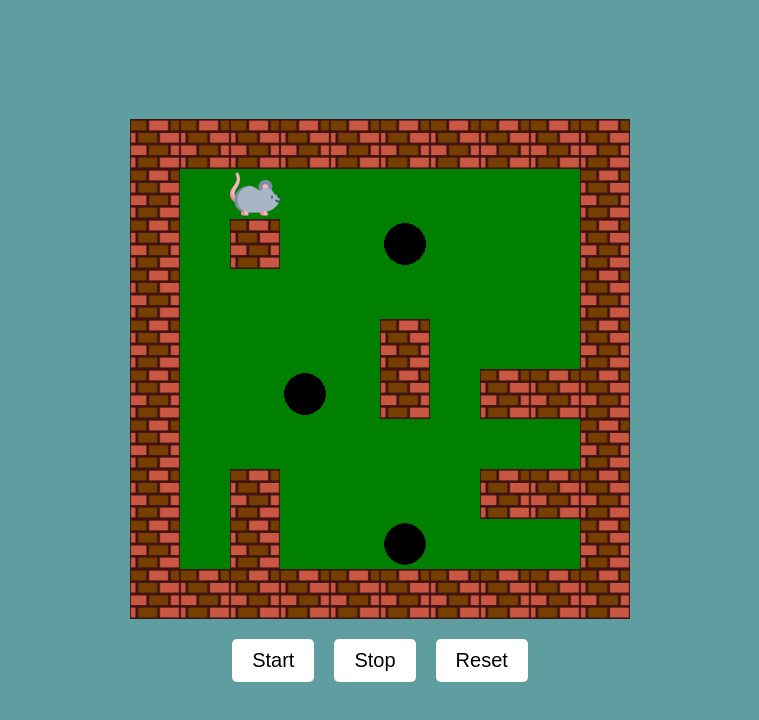
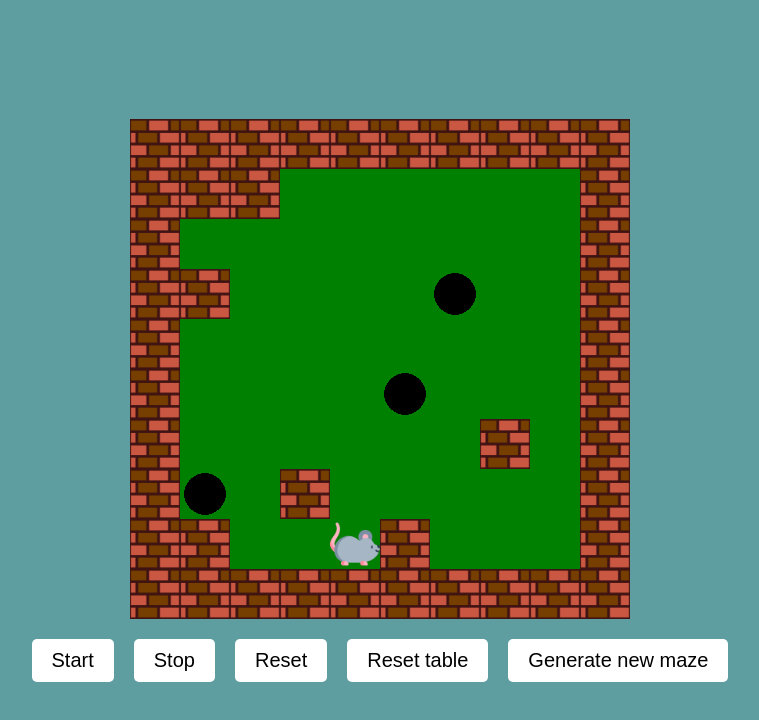
Before and after one commit to michalbie/grid-world-ai, a plain HTML site: page index.html in a window 1280 px wide. Both pictures are taken after a click on the button "Start". Shown: the whole page, without its empty margins (260-1019 px from the left). Drawn offline with Linux system fonts and the light colour scheme.

Commit message:
Add Q-learning

```diff
--- a/Board.js
+++ b/Board.js
@@ -12,12 +12,20 @@ const objectsMapper = {
 	o: 4,
 };
 
+const rewards = {
+	goal: 5,
+	hole: -10,
+	wall: -1,
+	empty: -0.1,
+};
+
 export class Board {
 	constructor(dimensions, recipe) {
 		this.dimensions = dimensions;
 		this.recipe = recipe;
 		this.agent = null;
 		this.board = this.generateBoard(recipe);
+		this.hasWon = false;
 		this.drawBoard(this.board);
 	}
 
@@ -53,14 +61,18 @@ export class Board {
 				this.agent = agent;
 				return agent;
 			case 1:
-				return new Goal(5);
+				return new Goal(rewards.goal);
 			case 2:
-				return new Hole(-5);
+				return new Hole(rewards.hole);
 			case 3:
-				return new Wall(-1);
+				return new Wall(rewards.wall);
 			case 4:
-				return new Empty(0);
+				return new Empty(rewards.empty);
 		}
+	}
+
+	getReward(position) {
+		return this.board[position.y][position.x].getReward;
 	}
 
 	getAgentPosition() {
@@ -102,10 +114,28 @@ export class Board {
 		const wasHole = this.recipe[agentPosition.y][agentPosition.x] === "h";
 
 		if (next.type !== "wall") {
-			this.board[agentPosition.y][agentPosition.x] = wasHole ? new Hole(-5) : new Empty(0);
+			this.board[agentPosition.y][agentPosition.x] = wasHole ? new Hole(rewards.hole) : new Empty(rewards.empty);
 			this.board[nextPosition.y][nextPosition.x] = agent;
 			this.drawBoard(this.board);
+
+			if (next.type === "hole") {
+				this.resetBoard();
+			}
 		}
+	}
+
+	resetBoard() {
+		this.board = this.generateBoard(this.recipe);
+		this.drawBoard(this.board);
+	}
+
+	checkIfWon() {
+		const agentPosition = this.getAgentPosition();
+		if (this.recipe[agentPosition.y][agentPosition.x] === "g") {
+			this.resetBoard();
+			return true;
+		}
+		return false;
 	}
 
 	moveAgent(move) {
--- /dev/null
+++ b/MazeGenerator.js
@@ -0,0 +1,48 @@
+export class MazeGenerator {
+	constructor() {}
+
+	generateMaze() {
+		let holes = Math.random() * 10;
+		let additionalWalls = Math.random() * 10;
+
+		let recipe = [];
+		for (let i = 0; i < 10; i++) {
+			recipe.push([]);
+			for (let j = 0; j < 10; j++) {
+				if (i == 0 || i == 9 || j == 0 || j == 9) {
+					recipe[i].push("w");
+				} else {
+					recipe[i].push("o");
+				}
+			}
+		}
+
+		// Generate holes (avoid border walls)
+		for (let i = 0; i < holes; i++) {
+			let x = Math.floor(Math.random() * 8) + 1;
+			let y = Math.floor(Math.random() * 8) + 1;
+			recipe[y][x] = "h";
+		}
+
+		// Generate additional walls (avoid border walls)
+		for (let i = 0; i < additionalWalls; i++) {
+			let x = Math.floor(Math.random() * 8) + 1;
+			let y = Math.floor(Math.random() * 8) + 1;
+			recipe[y][x] = "w";
+		}
+
+		// Generate agent
+		let x = Math.floor(Math.random() * 8) + 1;
+		let y = Math.floor(Math.random() * 8) + 1;
+		recipe[y][x] = "a";
+
+		// Generate goal
+		x = Math.floor(Math.random() * 8) + 1;
+		y = Math.floor(Math.random() * 8) + 1;
+		recipe[y][x] = "g";
+
+		localStorage.setItem("recipe", JSON.stringify(recipe));
+
+		return recipe;
+	}
+}
--- /dev/null
+++ b/QTable.js
@@ -0,0 +1,95 @@
+import { moves } from "./objects/Agent.js";
+
+export class QTable {
+	constructor(a, y, e, boardSize) {
+		this.learningRate = a;
+		this.discountFactor = y;
+		this.explorationRate = e;
+		this.boardSize = boardSize;
+		this.previousPosition = null;
+		this.q = localStorage.getItem("qTable") ? JSON.parse(localStorage.getItem("qTable")) : this.initializeQTable();
+		console.log(this.q);
+	}
+
+	initializeQTable() {
+		const tab = [];
+		for (let i = 0; i < this.boardSize; i++) {
+			tab.push([]);
+			for (let j = 0; j < this.boardSize; j++) {
+				tab[i].push({
+					up: 0.5,
+					down: 0.5,
+					left: 0.5,
+					right: 0.5,
+				});
+			}
+		}
+		return tab;
+	}
+
+	updateQTable(q, action, reward, bestNextWeight) {
+		q[action] += this.learningRate * (reward + bestNextWeight - q[action]);
+		localStorage.setItem("qTable", JSON.stringify(this.q));
+	}
+
+	getBestAction(state) {
+		const maxValue = Math.max(...Object.values(state));
+		const bestActions = Object.entries(state).filter(([_, value]) => value === maxValue);
+		return bestActions[Math.floor(Math.random() * bestActions.length)];
+	}
+
+	arePositionsEqual(a, b) {
+		return a !== null && b !== null ? a.x === b.x && a.y === b.y : false;
+	}
+
+	shouldExplore() {
+		return Math.random() <= this.explorationRate;
+	}
+
+	getRandomAction() {
+		const randomIndex = Math.floor(Math.random() * moves.length);
+		return moves[randomIndex];
+	}
+
+	chooseAction(board, agentPosition) {
+		let currentAction = null;
+		const currentState = this.q[agentPosition.y][agentPosition.x];
+		let nextPosition = null;
+
+		// do {
+		// 	const rand = Math.random();
+
+		// 	if (rand <= this.explorationRate) {
+		// 		console.log("rand");
+		// 		const randomIndex = Math.floor(Math.random() * moves.length);
+		// 		currentAction = moves[randomIndex];
+		// 	} else {
+		// 		currentAction = this.getBestAction(currentState)[0];
+		// 	}
+
+		// 	nextPosition = board.getNextPosition(agentPosition, currentAction);
+		// 	const nextState = this.q[nextPosition.y][nextPosition.x];
+		// 	const [_, bestNextWeight] = this.getBestAction(nextState);
+
+		// 	if (!this.arePositionsEqual(nextPosition, this.previousPosition)) {
+		// 		this.updateQTable(currentState, currentAction, board.getReward(nextPosition), bestNextWeight);
+		// 	}
+		// } while (this.arePositionsEqual(nextPosition, this.previousPosition));
+
+		// With move repetition allowed
+
+		if (this.shouldExplore()) {
+			currentAction = this.getRandomAction();
+		} else {
+			currentAction = this.getBestAction(currentState)[0];
+		}
+
+		nextPosition = board.getNextPosition(agentPosition, currentAction);
+		const nextState = this.q[nextPosition.y][nextPosition.x];
+		const [_, bestNextWeight] = this.getBestAction(nextState);
+
+		this.updateQTable(currentState, currentAction, board.getReward(nextPosition), bestNextWeight);
+		this.previousPosition = agentPosition;
+		return currentAction;
+	}
+}
--- a/index.html
+++ b/index.html
@@ -14,6 +14,9 @@
             <button id="start-button">Start</button>
             <button id="stop-button">Stop</button>
             <button id="reset-button">Reset</button>
+            <button id="reset-table-button">Reset table</button>
+            <button id="generate-maze">Generate new maze</button>
+
         </div>
     </div>
     <script src="script.js" type="module"></script>
--- a/objects/Agent.js
+++ b/objects/Agent.js
@@ -1,19 +1,27 @@
 import { Object } from "./Object.js";
+import { QTable } from "../QTable.js";
+
+export const moves = ["up", "down", "left", "right"];
 
 export class Agent extends Object {
 	constructor(reward) {
 		super(reward);
 		this.type = "agent";
 		this.spritePath = "assets/agent.png";
+		this.qTable = new QTable(0.1, 0.9, 0.1, 10);
 	}
 
-	makeMove() {
-		return this.makeRandomMove();
+	makeMove(board, agentPosition) {
+		return this.makeQTableMove(board, agentPosition);
 	}
 
 	makeRandomMove() {
-		const moves = ["up", "down", "left", "right"];
 		const randomIndex = Math.floor(Math.random() * moves.length);
 		return moves[randomIndex];
 	}
+
+	makeQTableMove(board, agentPosition) {
+		const action = this.qTable.chooseAction(board, agentPosition);
+		return moves[moves.indexOf(action)];
+	}
 }
--- a/script.js
+++ b/script.js
@@ -1,4 +1,5 @@
 import { Board } from "./Board.js";
+import { MazeGenerator } from "./MazeGenerator.js";
 
 // 5x5 board
 // const recipe = [
@@ -10,36 +11,55 @@ import { Board } from "./Board.js";
 // ];
 
 // 10x10 board
-const recipe = [
-	["w", "w", "w", "w", "w", "w", "w", "w", "w", "w"],
-	["w", "a", "o", "o", "o", "o", "o", "o", "o", "w"],
-	["w", "o", "w", "o", "o", "h", "o", "o", "o", "w"],
-	["w", "o", "o", "o", "o", "o", "o", "o", "o", "w"],
-	["w", "o", "o", "o", "o", "w", "o", "o", "o", "w"],
-	["w", "o", "o", "h", "o", "w", "o", "w", "w", "w"],
-	["w", "o", "o", "o", "o", "o", "o", "o", "g", "w"],
-	["w", "o", "w", "o", "o", "o", "o", "w", "w", "w"],
-	["w", "o", "w", "o", "o", "h", "o", "o", "o", "w"],
-	["w", "w", "w", "w", "w", "w", "w", "w", "w", "w"],
-];
+// const recipe = [
+// 	["w", "w", "w", "w", "w", "w", "w", "w", "w", "w"],
+// 	["w", "a", "o", "o", "o", "o", "o", "o", "o", "w"],
+// 	["w", "o", "w", "o", "o", "h", "o", "o", "o", "w"],
+// 	["w", "o", "o", "o", "o", "o", "o", "o", "o", "w"],
+// 	["w", "o", "o", "o", "o", "w", "o", "o", "o", "w"],
+// 	["w", "o", "o", "h", "o", "w", "o", "w", "w", "w"],
+// 	["w", "o", "o", "o", "o", "o", "o", "o", "g", "w"],
+// 	["w", "o", "w", "o", "o", "o", "o", "w", "w", "w"],
+// 	["w", "o", "w", "o", "o", "h", "o", "o", "o", "w"],
+// 	["w", "w", "w", "w", "w", "w", "w", "w", "w", "w"],
+// ];
 
-const gameTickrate = 200;
+const mazeGenerator = new MazeGenerator();
+const gameTickrate = 50;
+
 let interval = null;
+let recipe = JSON.parse(localStorage.getItem("recipe")) || mazeGenerator.generateMaze();
 const board = new Board(10, recipe);
 
 const startGame = () => {
 	const agent = board.getAgent();
 
 	interval = setInterval(() => {
-		const move = agent.makeMove();
+		const move = agent.makeMove(board, board.getAgentPosition());
 		board.moveAgent(move);
+		const won = board.checkIfWon();
+
+		if (won) {
+			clearInterval(interval);
+			startGame();
+		}
 	}, gameTickrate);
 };
 
-document.getElementById("start-button").onclick = startGame;
-document.getElementById("reset-button").onclick = () => {
-	location.reload();
+// Setup buttons
+document.getElementById("start-button").onclick = () => {
+	!interval && startGame();
+};
+document.getElementById("reset-button").onclick = startGame;
+document.getElementById("reset-table-button").onclick = () => {
+	localStorage.removeItem("qTable");
+	window.location.reload();
 };
 document.getElementById("stop-button").onclick = () => {
 	clearInterval(interval);
+	interval = null;
 };
+document.getElementById("generate-maze").onclick = () => {
+	recipe = mazeGenerator.generateMaze();
+	window.location.reload();
+};
```
